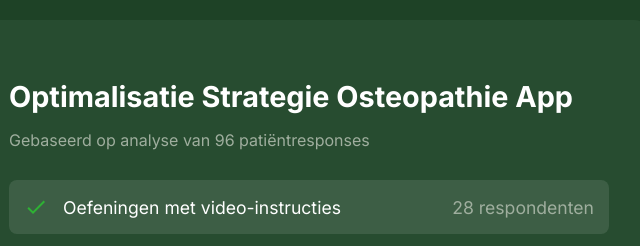
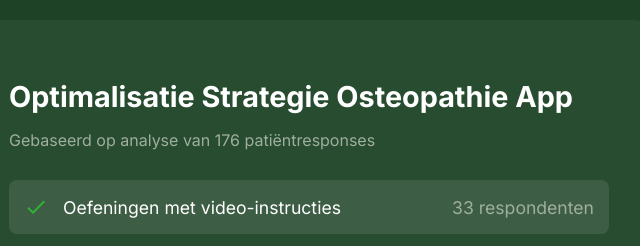
Before and after one commit to Krishodl/resultaten-patientenonderzoek, a plain HTML site: page index.html in a window 1280 px wide. Shown: the top 246 px of the page, 331-971 px from the left. Drawn offline with Linux system fonts and the light colour scheme.

Commit message:
Update index.html

```diff
--- a/index.html
+++ b/index.html
@@ -73,7 +73,7 @@
 <body>
     <div class="container">
         <h1>Optimalisatie Strategie Osteopathie App</h1>
-        <p class="subtitle">Gebaseerd op analyse van 96 patiëntresponses</p>
+        <p class="subtitle">Gebaseerd op analyse van 176 patiëntresponses</p>
         <ul>
             <li>
                 <svg xmlns="http://www.w3.org/2000/svg" viewBox="0 0 24 24" fill="#2EB234" width="24px" height="24px">
@@ -81,7 +81,7 @@
                     <path d="M9 16.17L4.83 12l-1.42 1.41L9 19 21 7l-1.41-1.41z"/>
                 </svg>
                 <span>Oefeningen met video-instructies</span>
-                <span class="respondents">28 respondenten</span>
+                <span class="respondents">33 respondenten</span>
             </li>
             <li>
                 <svg xmlns="http://www.w3.org/2000/svg" viewBox="0 0 24 24" fill="#2EB234" width="24px" height="24px">
```
